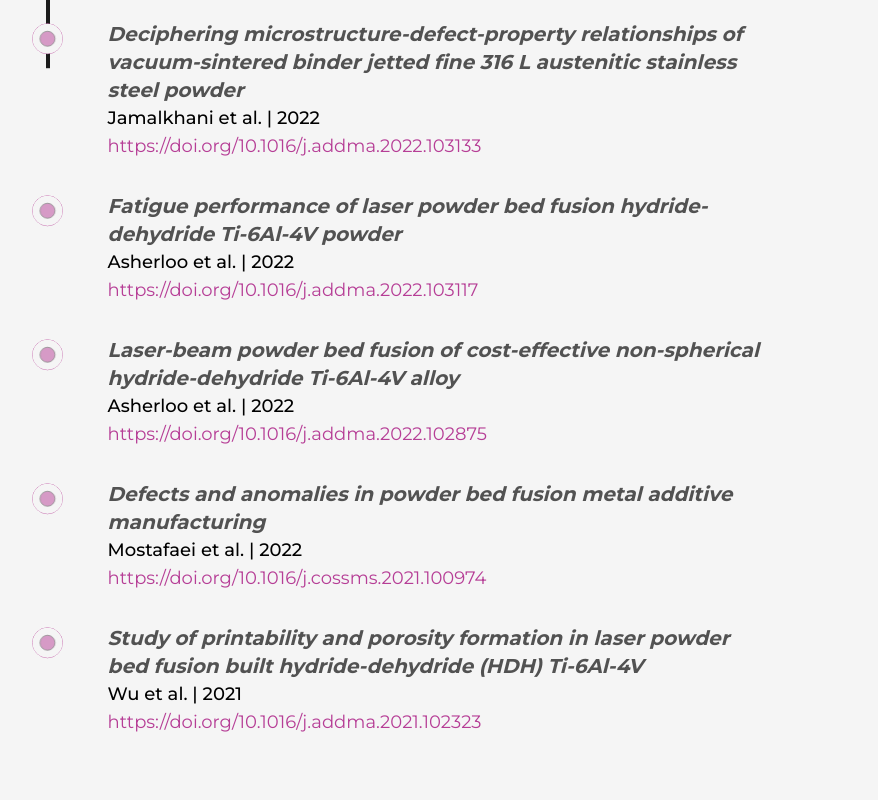
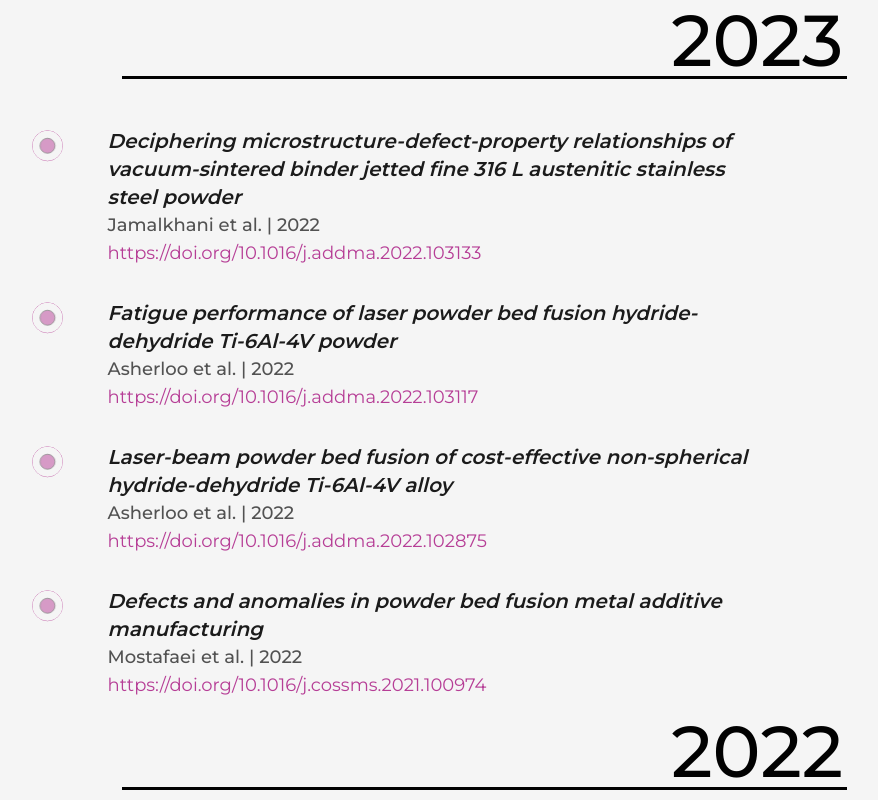
Before and after one commit to masherloo/New-Website, a Next.js app: page /publications in a window 1280 px wide. Shown: the part 1100-1900 px from the top of the page, without its empty margins (222-1100 px from the left). Built offline with nearby package versions, Linux system fonts and the light colour scheme.

Commit message:
added years to publications

```diff
--- a/src/components/Articles.js
+++ b/src/components/Articles.js
@@ -1,6 +1,6 @@
 import React, { useRef } from "react";
 import Link from "next/link";
-import { motion, useScroll } from "framer-motion";
+import { motion, useScroll, useInView } from "framer-motion";
 import LiIcon from "./LiIcon";
 
 const Details = ({ authors, title, year, doi }) => {
@@ -11,10 +11,10 @@ const Details = ({ authors, title, year, doi }) => {
       className="my-4 first:mt-0 last:mb-0 w-[80%] mx-auto md:w-[80%]"
     >
       <LiIcon reference={ref} />
-      <span className="font-bold text-xl text-dark/75 italic xs:text-lg">
+      <span className="font-semibold text-xl text-dark italic xs:text-lg">
         {title}
       </span>
-      <h3 className="font-medium text-lg xs:text-sm">
+      <h3 className="font-medium text-dark/75 text-lg xs:text-sm">
         {`${authors}`} | {`${year}`}
       </h3>
       <Link
@@ -26,11 +26,38 @@ const Details = ({ authors, title, year, doi }) => {
   );
 };
 
+const YearIcon = ({ year }) => {
+  const ref = useRef(null);
+  const isInView = useInView(ref, { once: true });
+  return (
+    <>
+      <div
+        ref={ref}
+        style={{
+          transform: isInView ? "none" : "translateX(500px)",
+          opacity: isInView ? 1 : 0,
+          transition: "all 1s ease-in-out"
+        }}
+        className="w-full text-right mt-0 text-7xl xl:text-7xl md:text-5xl sm:text-3xl xs:text-xl font-medium"
+      >
+        {year}
+      </div>
+      <span
+      ref={ref}
+      style={{
+        width: isInView ? "89%" : "0",
+        opacity: isInView ? 1 : 0,
+        transition: "all 1s ease-in-out",
+      }}
+       className="h-[3px] bg-black ml-24 mb-8 float-right"></span>
+    </>
+  );
+};
+
 const Articles = () => {
   const ref = useRef(null);
   const { scrollYProgress } = useScroll({
     target: ref,
-    offset: ["start end", "center start"],
   });
   return (
     <div className="mb-64 mt-24">
@@ -41,6 +68,7 @@ const Articles = () => {
             className="absolute left-9 top-0 w-[4px] h-full bg-dark origin-top
           md:w-[2px] md:left-[30px] xs:left-[20px]"
           />
+
           <Details
             authors="Asherloo et al."
             title={
@@ -65,6 +93,7 @@ const Articles = () => {
             year={"2023"}
             doi="https://doi.org/10.3390/ma16062267"
           />
+          <YearIcon year={"2023"} />
           <Details
             authors="Jamalkhani et al."
             title={
@@ -97,6 +126,7 @@ const Articles = () => {
             year={"2022"}
             doi="https://doi.org/10.1016/j.cossms.2021.100974"
           />
+          <YearIcon year={"2022"} />
           <Details
             authors="Wu et al."
             title={
@@ -105,6 +135,7 @@ const Articles = () => {
             year={"2021"}
             doi="https://doi.org/10.1016/j.addma.2021.102323"
           />
+          <YearIcon year={"2021"} />
         </ul>
       </div>
     </div>
--- a/src/pages/publications.js
+++ b/src/pages/publications.js
@@ -11,7 +11,7 @@ import { useMotionValue, useSpring, useInView } from 'framer-motion'
 const Numbers = ({value}) => {
   const ref = useRef(null)
   const motionValue = useMotionValue(0);
-  const springValue = useSpring(motionValue, {duration: 3000});
+  const springValue = useSpring(motionValue, {duration: 8000});
   const isInView = useInView(ref, {once: true});
 
 useEffect(() => {
```
Also changed, not shown: 1 other file (tests, documents, lock files or other folders).
